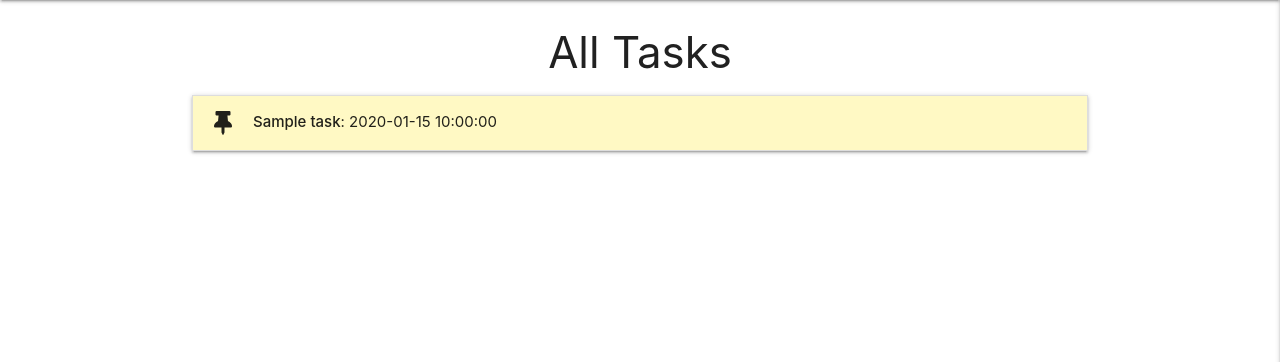
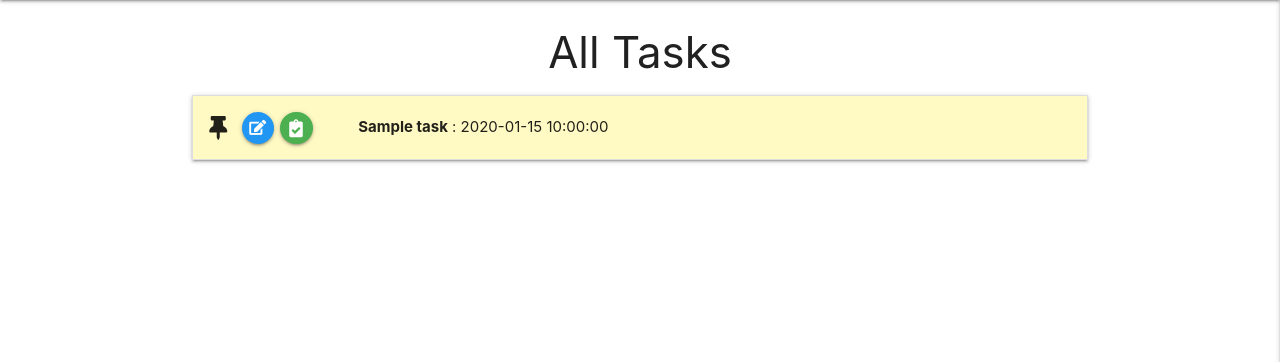
Before and after one commit to loosenthedark/CI_DCD-task-manager-flask-mini-project, a Flask app: page / in a window 1280 px wide. Shown: the part 64-426 px from the top of the page. Run offline with Flask 2, Linux system fonts and the light colour scheme; a database or web service that is not in the repository returns one stand-in record (values such as "Sample title"); some libraries are stand-ins or nearby versions.

Commit message:
Add task Edit/Done buttons

```diff
--- a/static/css/style.css
+++ b/static/css/style.css
@@ -22,6 +22,57 @@ nav .hide-on-med-and-down {
 
 #urgent {
     margin-left: 8px;
+}
+
+.collapsible-header {
+    line-height: 32px;
+    padding: 1rem .5rem;
+}
+
+.collapsible-header.row {
+    margin-bottom: 0;
+}
+
+.btn-floating {
+    margin: 0 3px;
+}
+
+.btn-floating:first-child {
+    box-shadow: unset;
+}
+
+.btn-floating:nth-child(2) i,
+.btn-floating:nth-child(3) i,
+.btn-floating:nth-child(2) i::before,
+.btn-floating:nth-child(3) i::before {
+    display: flex;
+}
+
+.btn-floating:nth-child(2) i,
+.btn-floating:nth-child(3) i {
+    align-items: center;
+    justify-content: center;
+    width: 32px;
+}
+
+.btn-floating:nth-child(2) i {
+    font-size: 1rem;
+}
+
+.btn-floating:nth-child(3) i {
+    font-size: 1.2rem;
+}
+
+.btn-floating:first-child i {
+    color: rgba(0,0,0,0.87);
+}
+
+.row .col.btn-container {
+    padding-left: 0;
+}
+
+strong {
+    font-weight: 700;
 }
 
 /* Registration form */
@@ -55,7 +106,7 @@ nav .hide-on-med-and-down {
 
 #submit-span {
     position: relative;
-    left: 12px;
+    left: 15px;
 }
 
 .due_date_row {
--- a/static/js/script.js
+++ b/static/js/script.js
@@ -1,5 +1,5 @@
-$(document).ready(function(){
-    $('.sidenav').sidenav({edge:'right'});
+$(document).ready(function () {
+    $('.sidenav').sidenav({ edge: 'right' });
     $('.collapsible').collapsible();
     $('.tooltipped').tooltip();
     $('select').formSelect();
@@ -11,4 +11,33 @@ $(document).ready(function(){
             done: "Select"
         }
     });
-  });
+
+    // Custom jQuery & JavaScript code for validation of Materialize form select elements
+    validateMaterializeSelect();
+    function validateMaterializeSelect() {
+        let classValid = { "border-bottom": "1px solid #4caf50", "box-shadow": "0 1px 0 0 #4caf50" };
+        let classInvalid = { "border-bottom": "1px solid #f44336", "box-shadow": "0 1px 0 0 #f44336" };
+        if ($("select.validate").prop("required")) {
+            $("select.validate").css({ "display": "block", "height": "0", "padding": "0", "width": "0", "position": "absolute" });
+        }
+        $(".select-wrapper input.select-dropdown").on("focusin", function () {
+            $(this).parent(".select-wrapper").on("change", function () {
+                if ($(this).children("ul").children("li.selected:not(.disabled)").on("click", function () { })) {
+                    $(this).children("input").css(classValid);
+                }
+            });
+        }).on("click", function () {
+            if ($(this).parent(".select-wrapper").children("ul").children("li.selected:not(.disabled)").css("background-color") === "rgba(0, 0, 0, 0.03)") {
+                $(this).parent(".select-wrapper").children("input").css(classValid);
+            } else {
+                $(".select-wrapper input.select-dropdown").on("focusout", function () {
+                    if ($(this).parent(".select-wrapper").children("select").prop("required")) {
+                        if ($(this).css("border-bottom") != "1px solid rgb(76, 175, 80)") {
+                            $(this).parent(".select-wrapper").children("input").css(classInvalid);
+                        }
+                    }
+                });
+            }
+        });
+    }
+});
--- a/templates/add_task.html
+++ b/templates/add_task.html
@@ -61,7 +61,7 @@
         <!-- Submit button -->
         <div class="row">
             <button class="btn waves-effect waves-light col s12 text-shadow blue darken-2" id="btn-register"
-                type="submit"><span id="submit-span">Submit</span><i class="fas fa-angle-double-right right"></i>
+                type="submit"><span id="submit-span">Add Task</span><i class="fas fa-angle-double-right right"></i>
             </button>
         </div>
     </form>
--- a/templates/tasks.html
+++ b/templates/tasks.html
@@ -7,10 +7,19 @@
         <ul class="collapsible">
             {% for task in tasks %}
             <li>
-                <div class="collapsible-header yellow lighten-4"><i
-                        class="fas fa-thumbtack"></i><strong>{{ task.task_name }}</strong> :
-                    {{ task.due_date }} {% if task.is_urgent == "on" %} <i class="fas fa-user-clock tooltipped" id="urgent"
-                        data-position="right" data-tooltip="URGENT!"></i> {% endif %}</div>
+                <div class="collapsible-header row yellow lighten-4">
+                    <div class="col s2 btn-container"><a class="btn-floating btn-small yellow lighten-4"><i
+                                class="fas fa-thumbtack tooltipped"
+                            data-position="top" data-tooltip="Open"></i></a><a
+                            class="btn-floating btn-small waves-effect waves-light blue"><i class="fas fa-edit tooltipped"
+                            data-position="top" data-tooltip="Edit"></i></a><a
+                            class="btn-floating btn-small waves-effect waves-light green"><i
+                                class="fas fa-clipboard-check tooltipped"
+                            data-position="top" data-tooltip="Done"></i></a></div>
+                    <div class="col s10"><strong>{{ task.task_name }}</strong> :
+                        {{ task.due_date }} {% if task.is_urgent == "on" %} <i class="fas fa-user-clock tooltipped" id="urgent"
+                            data-position="right" data-tooltip="URGENT!"></i> {% endif %}</div>
+                </div>
                 <div class="collapsible-body grey lighten-4"><strong>{{ task.category_name }}</strong>
                     <p>{{ task.task_description }}</p>
                     <p><em>by: {{ task.created_by }}</em></p>
```
